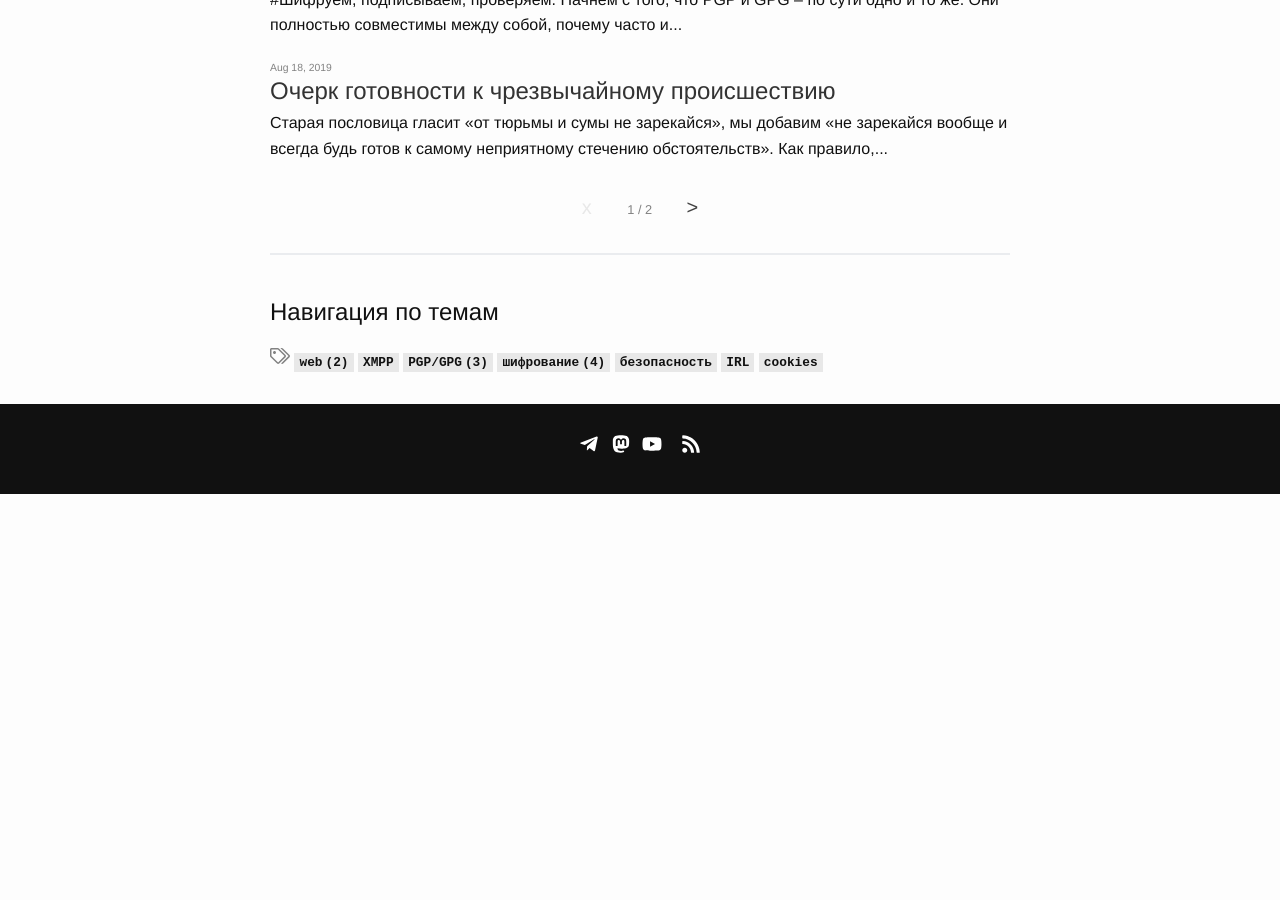
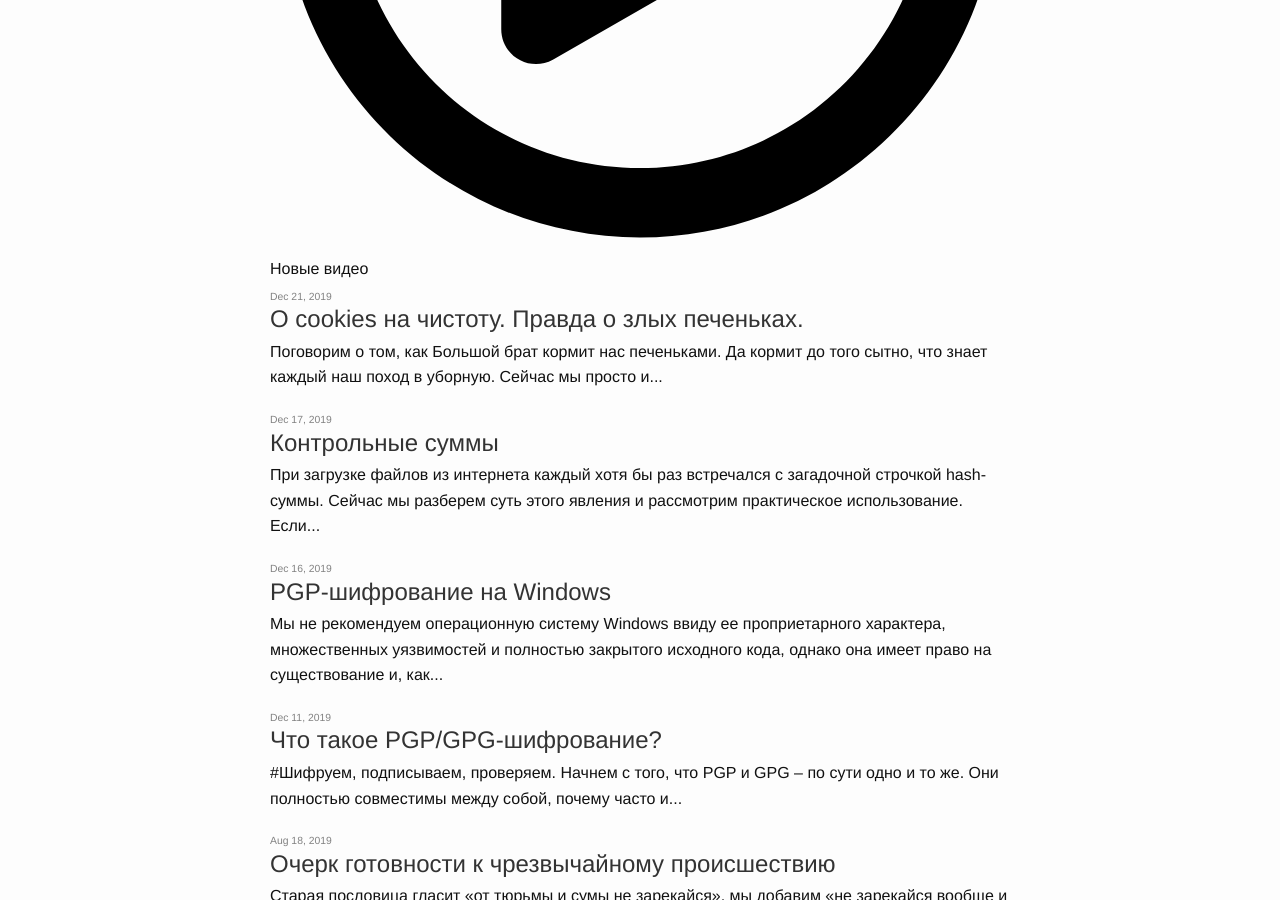
Before and after one commit to 2b7E1n6D0e5R7/2b7E1n6D0e5R7.github.io, a Jekyll site: the page built from index.html, in a window 1280 px wide and 900 px high, scrolled down 580 px. Built offline with Jekyll 4.4.1, drawn with Linux system fonts in a browser that asks for light colours; the list of posts is cut into pages by our own code; before the commit the page ends 1074 px from its top, so only the background shows below that.

Commit message:
Update blog.html

```diff
--- a/_layouts/blog.html
+++ b/_layouts/blog.html
@@ -1,6 +1,8 @@
 ---
 layout: default
 ---
+<svg xmlns="http://www.w3.org/2000/svg" viewBox="0 0 512 512"><path d="M371.7 238l-176-107c-15.8-8.8-35.7 2.5-35.7 21v208c0 18.4 19.8 29.8 35.7 21l176-101c16.4-9.1 16.4-32.8 0-42zM504 256C504 119 393 8 256 8S8 119 8 256s111 248 248 248 248-111 248-248zm-448 0c0-110.5 89.5-200 200-200s200 89.5 200 200-89.5 200-200 200S56 366.5 56 256z"/></svg>
+Новые видео
 <div class="blog">
 
   {{ content }}
```
